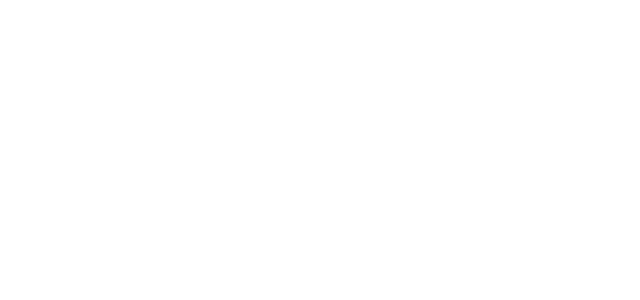
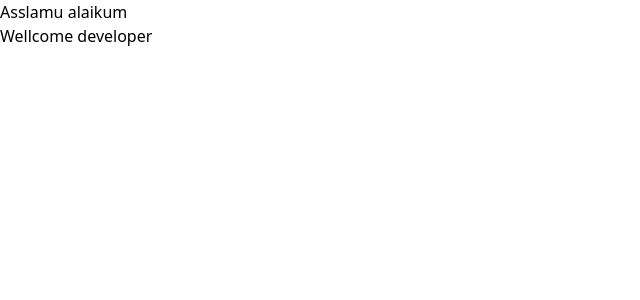
Before and after one commit to anamolhasan/quick-drop, a React (Vite) app: page / in a window 1280 px wide. Shown: the top 300 px of the page, without its empty margins (0-640 px from the left). Built offline with nearby package versions, Linux system fonts and the light colour scheme.

Commit message:
code uploade test

```diff
--- a/src/App.tsx
+++ b/src/App.tsx
@@ -6,7 +6,8 @@
 
   return (
     <>
-
+     <h1>Asslamu alaikum</h1>
+     <p>Wellcome developer</p>
     </>
   )
 }
```
